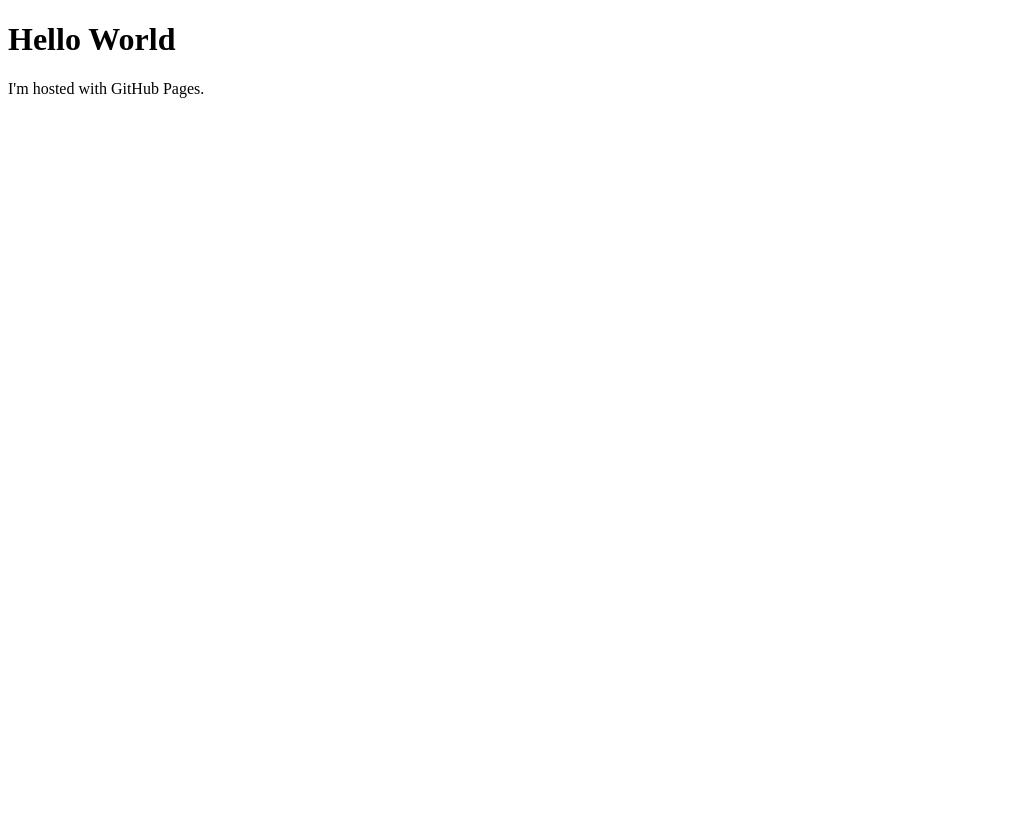
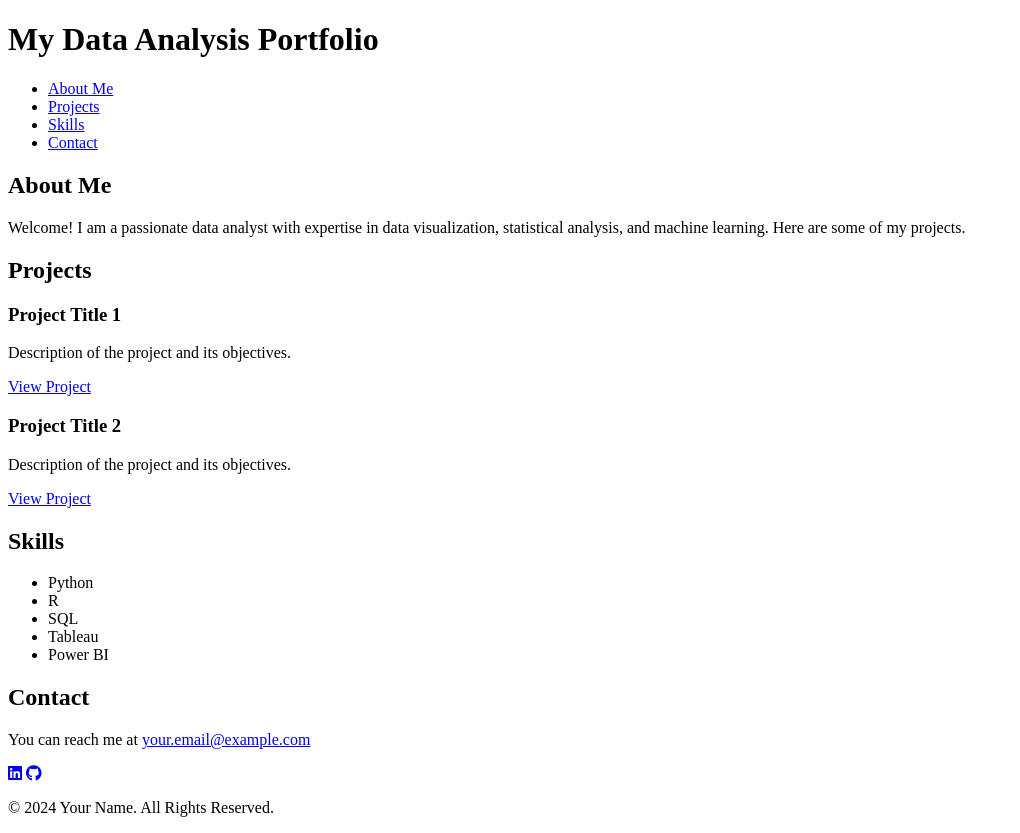
Before and after one commit to sdschindler/sdschindler.github.io, a plain HTML site: page index.html in a window 1280 px wide. Shown: the whole page, without its empty margins (0-1020 px from the left). Before the commit the page ends 800 px from the top, so only its background shows below. Drawn offline with Linux system fonts and the light colour scheme.

Commit message:
Update index.html

```diff
--- a/index.html
+++ b/index.html
@@ -1,7 +1,69 @@
 <!DOCTYPE html>
-<html>
+<html lang="en">
+<head>
+    <meta charset="UTF-8">
+    <meta name="viewport" content="width=device-width, initial-scale=1.0">
+    <title>Data Analysis Portfolio</title>
+    <link rel="stylesheet" href="styles.css">
+    <link rel="stylesheet" href="https://cdnjs.cloudflare.com/ajax/libs/font-awesome/6.0.0-beta3/css/all.min.css">
+</head>
 <body>
-<h1>Hello World</h1>
-<p>I'm hosted with GitHub Pages.</p>
+    <header>
+        <h1>My Data Analysis Portfolio</h1>
+        <nav>
+            <ul>
+                <li><a href="#about">About Me</a></li>
+                <li><a href="#projects">Projects</a></li>
+                <li><a href="#skills">Skills</a></li>
+                <li><a href="#contact">Contact</a></li>
+            </ul>
+        </nav>
+    </header>
+
+    <section id="about">
+        <h2>About Me</h2>
+        <p>Welcome! I am a passionate data analyst with expertise in data visualization, statistical analysis, and machine learning. Here are some of my projects.</p>
+    </section>
+
+    <section id="projects">
+        <h2>Projects</h2>
+        <div class="project">
+            <h3>Project Title 1</h3>
+            <p>Description of the project and its objectives.</p>
+            <a href="#">View Project</a>
+        </div>
+        <div class="project">
+            <h3>Project Title 2</h3>
+            <p>Description of the project and its objectives.</p>
+            <a href="#">View Project</a>
+        </div>
+        <!-- Add more projects as needed -->
+    </section>
+
+    <section id="skills">
+        <h2>Skills</h2>
+        <ul>
+            <li>Python</li>
+            <li>R</li>
+            <li>SQL</li>
+            <li>Tableau</li>
+            <li>Power BI</li>
+            <!-- Add more skills as needed -->
+        </ul>
+    </section>
+
+    <section id="contact">
+        <h2>Contact</h2>
+        <p>You can reach me at <a href="mailto:your.email@example.com">your.email@example.com</a></p>
+        <div class="social-icons">
+            <a href="https://www.linkedin.com/in/yourprofile" target="_blank"><i class="fab fa-linkedin"></i></a>
+            <a href="https://github.com/yourprofile" target="_blank"><i class="fab fa-github"></i></a>
+            <!-- Add more social links as needed -->
+        </div>
+    </section>
+
+    <footer>
+        <p>&copy; 2024 Your Name. All Rights Reserved.</p>
+    </footer>
 </body>
 </html>
```
